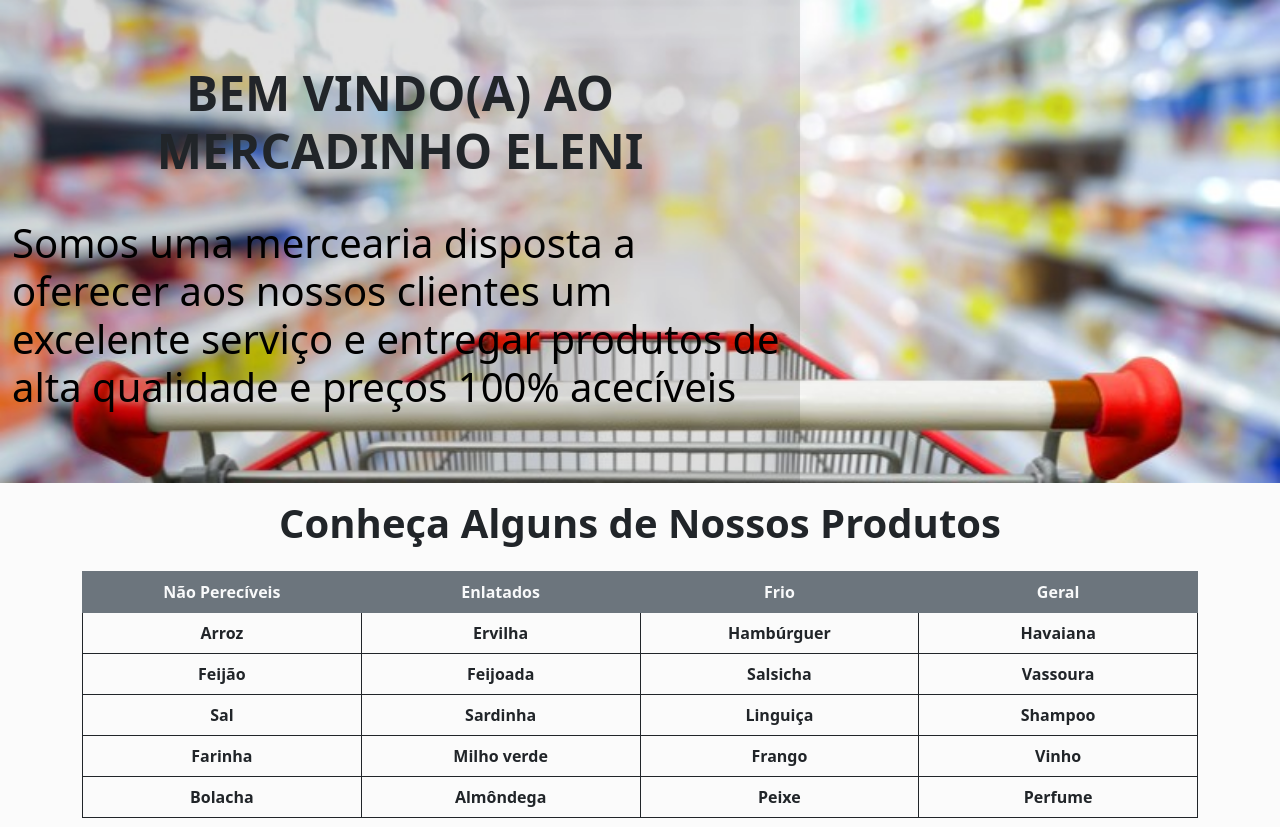
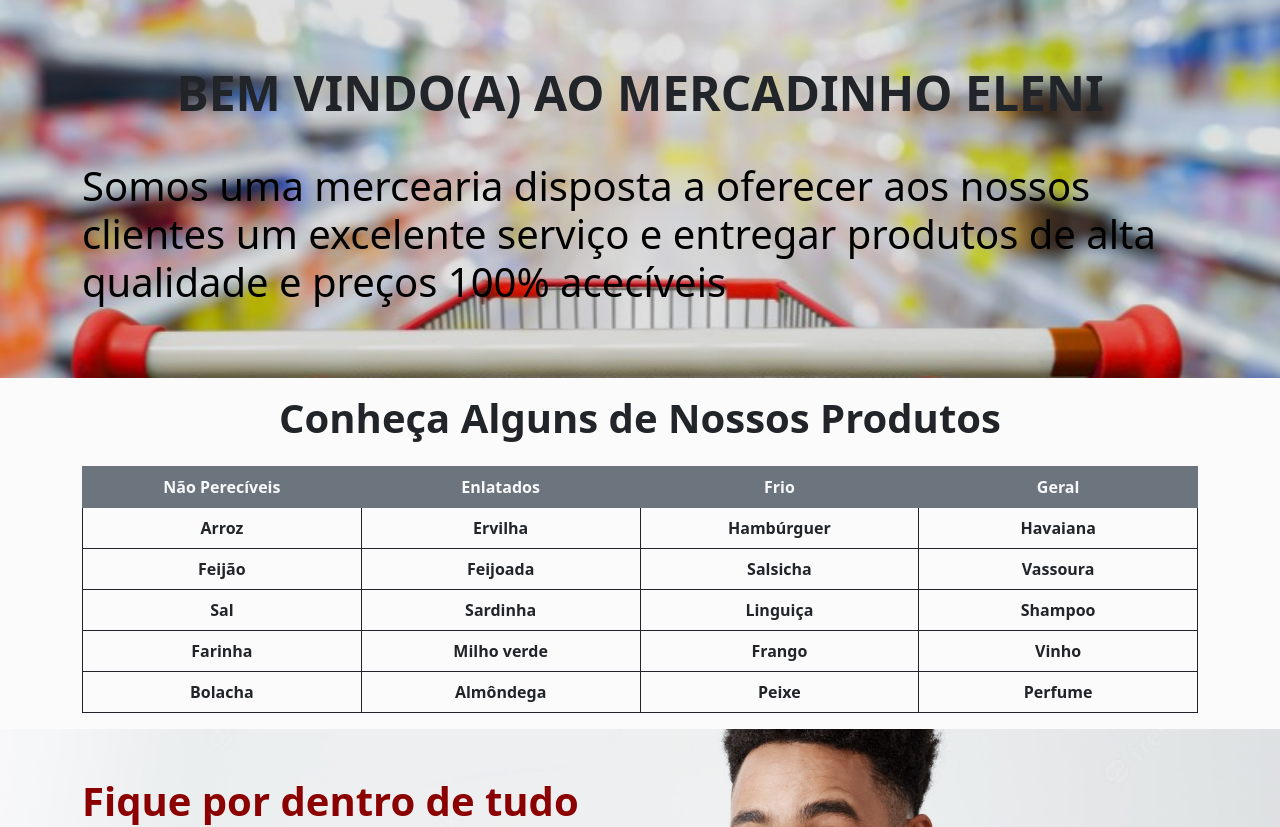
Before and after one commit to BunoQueiroz/mercearia-django, a Django app: page / in a window 1280 px wide; the page is wider, and only the part inside the window is pictured. Shown: the part 106-933 px from the top of that part. Run offline with Django 4.2, Linux system fonts and the light colour scheme; some libraries are stand-ins or nearby versions.

Commit message:
Corrigindo conflito de estilização

```diff
--- a/static/styles/login.css
+++ b/static/styles/login.css
@@ -11,8 +11,6 @@
 
 .mask {
     width: 100%;
-    min-width: 270px;
-    max-width: 800px;
 }
 
 .form {
--- a/user/static/styles/login.css
+++ b/user/static/styles/login.css
@@ -11,8 +11,6 @@
 
 .mask {
     width: 100%;
-    min-width: 270px;
-    max-width: 800px;
 }
 
 .form {
```
